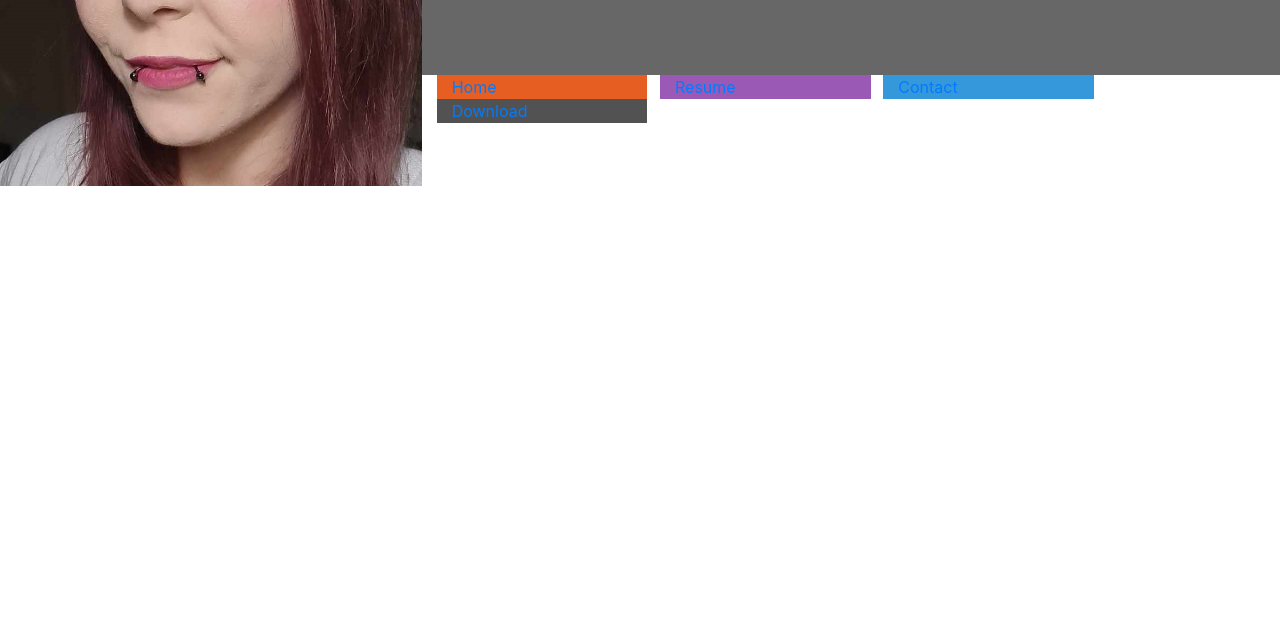
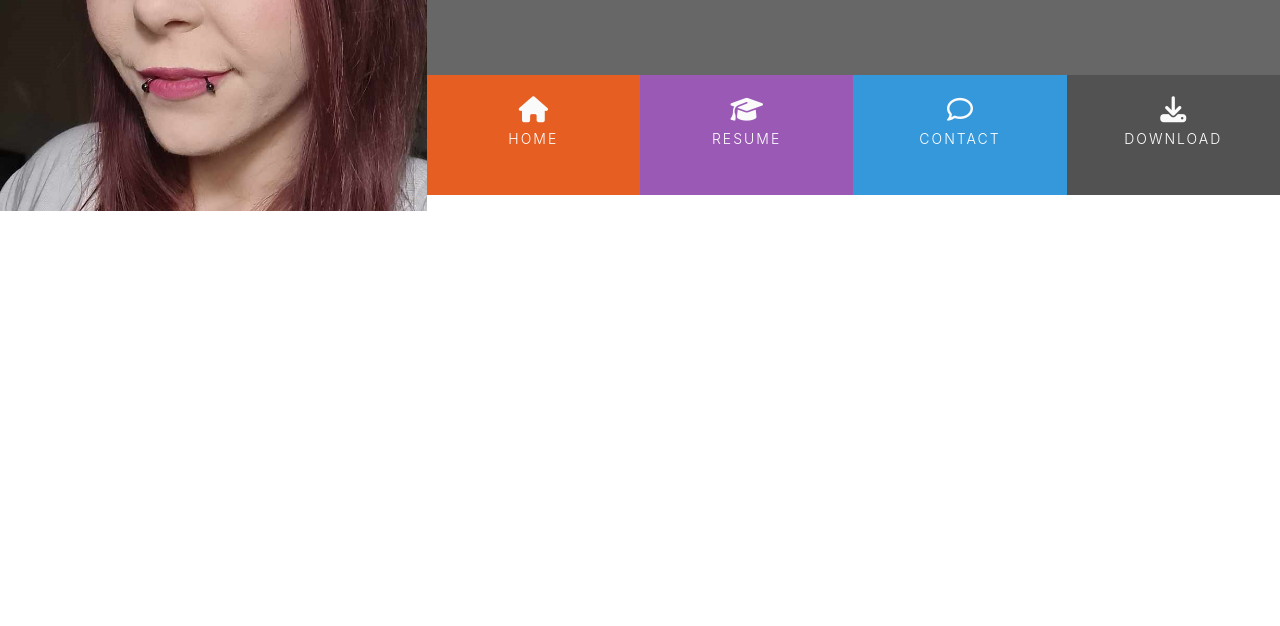
Before and after one commit to Jikazu/resume, a plain HTML site: page index.html in a window 1280 px wide. Shown: the part 174-800 px from the top of the page. Drawn offline with nearby package versions, Linux system fonts and the light colour scheme.

Commit message:
added more styling to the menu

```diff
--- a/assets/css/style.css
+++ b/assets/css/style.css
@@ -57,3 +57,47 @@ header {
     margin-bottom: 90px;
     color: #fff;
 }
+
+.list-inline-item:not(:last-child) {
+    margin: 0;
+}
+
+.menucontainer {
+    font-size: 0;
+}
+
+#nav li {
+    font-size: 14px;
+    padding: 0;
+}
+
+.menuitem {
+    height: 120px;
+    text-align: center;
+    padding: 0;
+}
+
+.menuitem a {
+    width: 100%;
+    text-decoration: none;
+    color: #fff;
+    height: 120px;
+}
+
+.menuitem a i {
+    padding-top: 22px;
+    display: block;
+    color: #fafafa;
+    font-size: 26px;
+}
+
+.menuitem span {
+    display: block;
+    width: 100%;
+    padding-top: 5px;
+    text-align: center;
+    text-transform: uppercase;
+    font-size: 14px;
+    font-weight: 300;
+    letter-spacing: 2px;
+}
--- a/index.html
+++ b/index.html
@@ -10,31 +10,31 @@
 </head>
 <body>
     <header>
-        <div class="row">
+        <div class="row no-gutters">
             <a href="index.html" class="col-md-4 logo">
 
             </a>
             <div class="col-md-8">
-                <div class="row bg-color-name-title">
+                <div class="row no-gutters bg-color-name-title">
                     <div class="col heading">
                         <h1 class="name">Gabriella Köhler</h1>
                         <h2 class="title">Services Consultant</h2>
                     </div>
                 </div>
-                <div class="row">
+                <div class="row no-gutters">
                     <div class="col">
-                        <ul id="nav" class="list-inline">
-                            <li class="col-6 col-sm-3 ui-menu-color-home list-inline-item">
-                                <a href="#"><span>Home</span></a>
+                        <ul id="nav" class="list-inline menucontainer">
+                            <li class="col-6 col-sm-3 ui-menu-color-home list-inline-item menuitem">
+                                <a href="#"><i class="fa fa-home" aria-hidden="true"></i><span>Home</span></a>
                             </li>
-                            <li class="col-6 col-sm-3 ui-menu-color-resume list-inline-item">
-                                <a href="#"><span>Resume</span></a>
+                            <li class="col-6 col-sm-3 ui-menu-color-resume list-inline-item menuitem">
+                                <a href="#"><i class="fa fa-graduation-cap" aria-hidden="true"></i><span>Resume</span></a>
                             </li>
-                            <li class="col-6 col-sm-3 ui-menu-color-contact list-inline-item">
-                                <a href="#"><span>Contact</span></a>
+                            <li class="col-6 col-sm-3 ui-menu-color-contact list-inline-item menuitem">
+                                <a href="#"><i class="fa fa-comment-o" aria-hidden="true"></i><span>Contact</span></a>
                             </li>
-                            <li class="col-6 col-sm-3 ui-menu-color-download list-inline-item">
-                                <a href="#"><span>Download</span></a>
+                            <li class="col-6 col-sm-3 ui-menu-color-download list-inline-item menuitem">
+                                <a href="#"><i class="fa fa-download" aria-hidden="true"></i><span>Download</span></a>
                             </li>
                         </ul>
                     </div>
```
